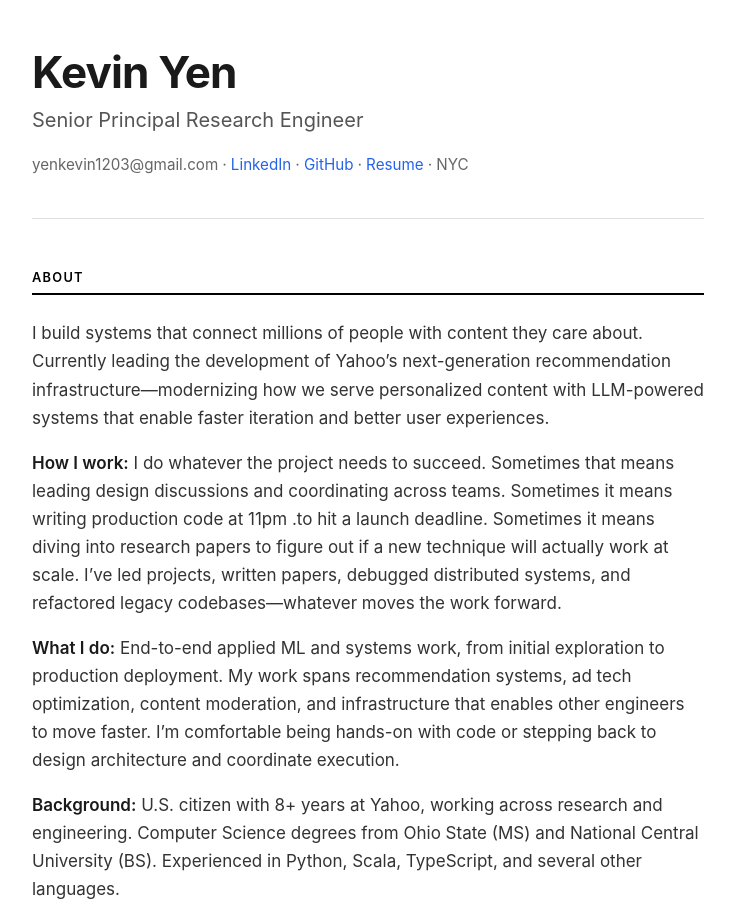
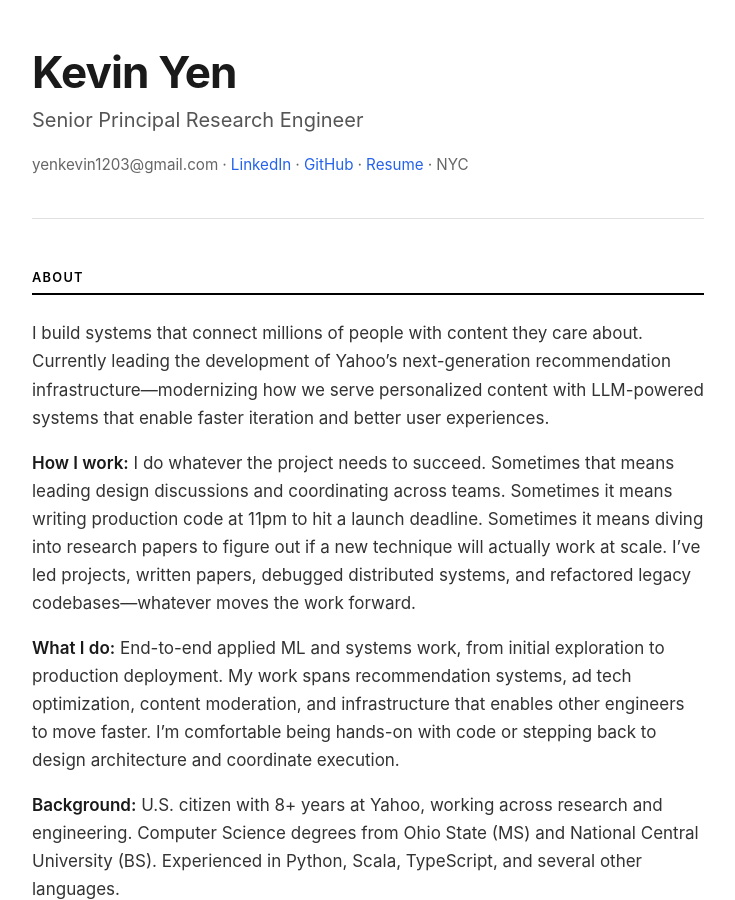
Before and after one commit to NivekNey/NivekNey.github.io, a Jekyll site: the page built from index.md, in a window 1280 px wide and 900 px high. Shown: the whole window, without its empty margins (272-1007 px from the left). Built offline with Jekyll 4.4.1, drawn with Linux system fonts in a browser that asks for light colours.

Commit message:
Update index.md

```diff
--- a/index.md
+++ b/index.md
@@ -23,7 +23,7 @@ yenkevin1203@gmail.com
 
 I build systems that connect millions of people with content they care about. Currently leading the development of Yahoo’s next-generation recommendation infrastructure—modernizing how we serve personalized content with LLM-powered systems that enable faster iteration and better user experiences.
 
-**How I work:** I do whatever the project needs to succeed. Sometimes that means leading design discussions and coordinating across teams. Sometimes it means writing production code at 11pm .to hit a launch deadline. Sometimes it means diving into research papers to figure out if a new technique will actually work at scale. I’ve led projects, written papers, debugged distributed systems, and refactored legacy codebases—whatever moves the work forward.
+**How I work:** I do whatever the project needs to succeed. Sometimes that means leading design discussions and coordinating across teams. Sometimes it means writing production code at 11pm to hit a launch deadline. Sometimes it means diving into research papers to figure out if a new technique will actually work at scale. I’ve led projects, written papers, debugged distributed systems, and refactored legacy codebases—whatever moves the work forward.
 
 **What I do:** End-to-end applied ML and systems work, from initial exploration to production deployment. My work spans recommendation systems, ad tech optimization, content moderation, and infrastructure that enables other engineers to move faster. I’m comfortable being hands-on with code or stepping back to design architecture and coordinate execution.
 
```
